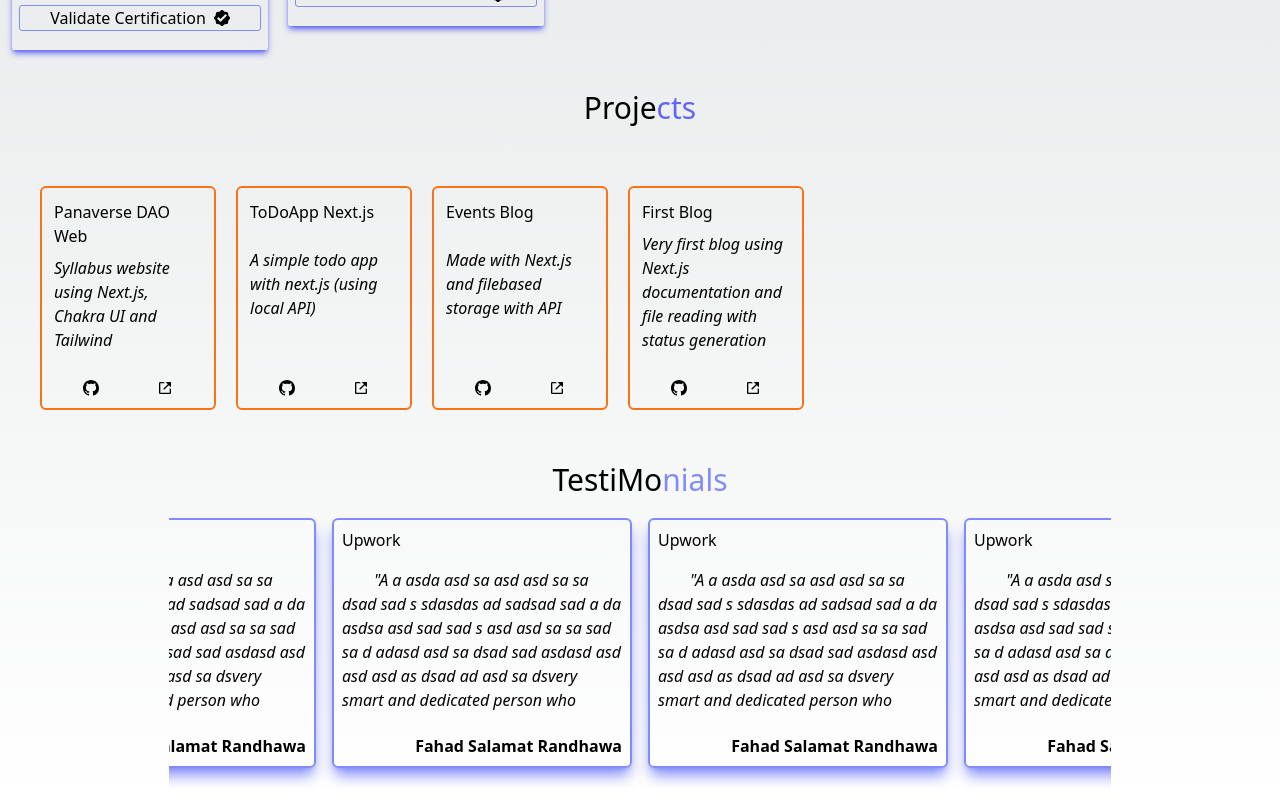
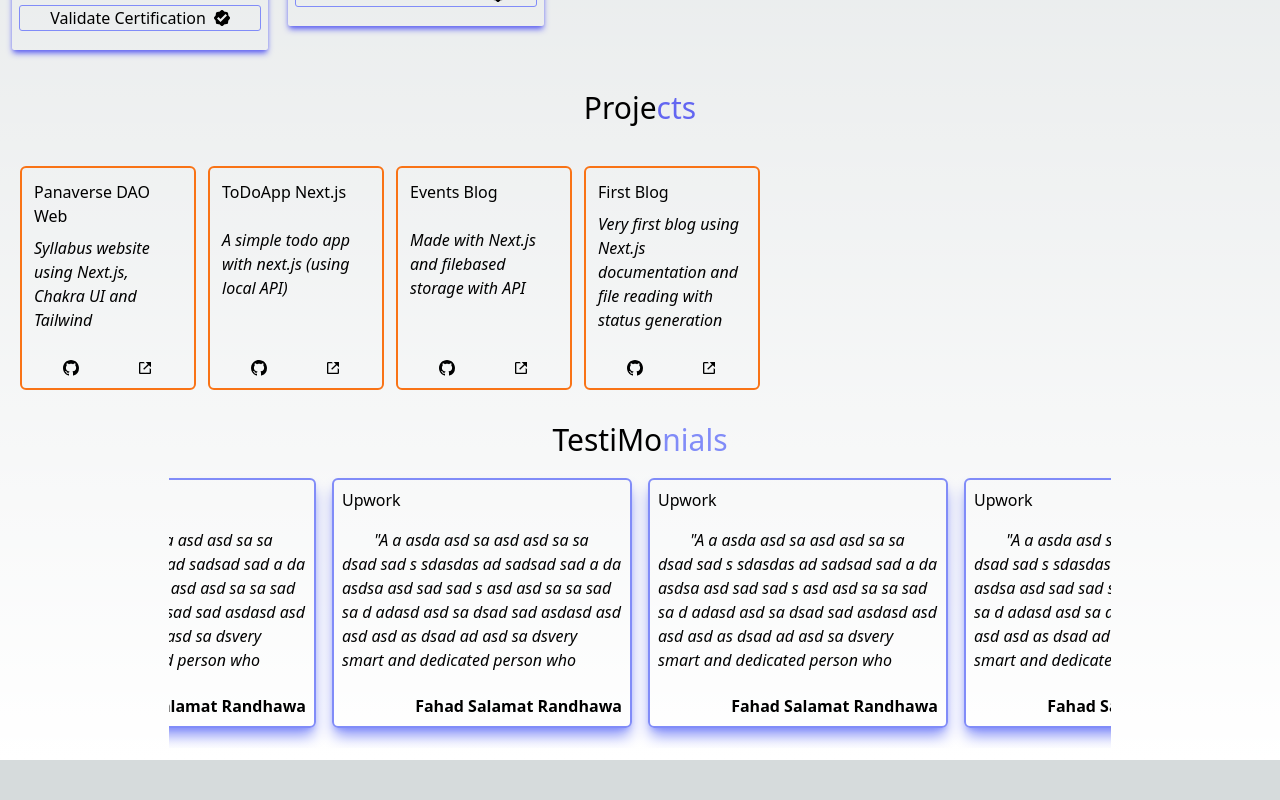
Before and after one commit to FahadSalamatRandhawa/Portfolio_nextjs_tailwind, a Next.js app: page / in a window 1280 px wide. Shown: the part 822-1622 px from the top of the page. After the commit the page ends 1582 px from the top, so only its background shows below. Built offline with nearby package versions, Linux system fonts and the light colour scheme.

Commit message:
Patch projects

```diff
--- a/app/Components/Projects.tsx
+++ b/app/Components/Projects.tsx
@@ -22,7 +22,7 @@ export default function Projects(){
         <>
             <div className=" flex flex-col justify-center w-full h-auto">
                 <div className=" flex text-3xl justify-center p-5">Proje<div className=" text-indigo-500">cts</div></div>
-                <div className=" flex flex-wrap justify-center md:justify-start p-10 gap-5 h-auto ">
+                <div className=" flex flex-wrap justify-center md:justify-start p-5 gap-3 h-auto ">
                     {ProjectList.map(({Name,Description,GithubLink,LiveLink})=>{
                         return (
                             <div className="grid grid-cols-1 gap-2 overflow-auto hover:scale-110 p-3 transition-transform min-h-40 h-auto w-44 border-orange-500 border-2 rounded-md">
```
